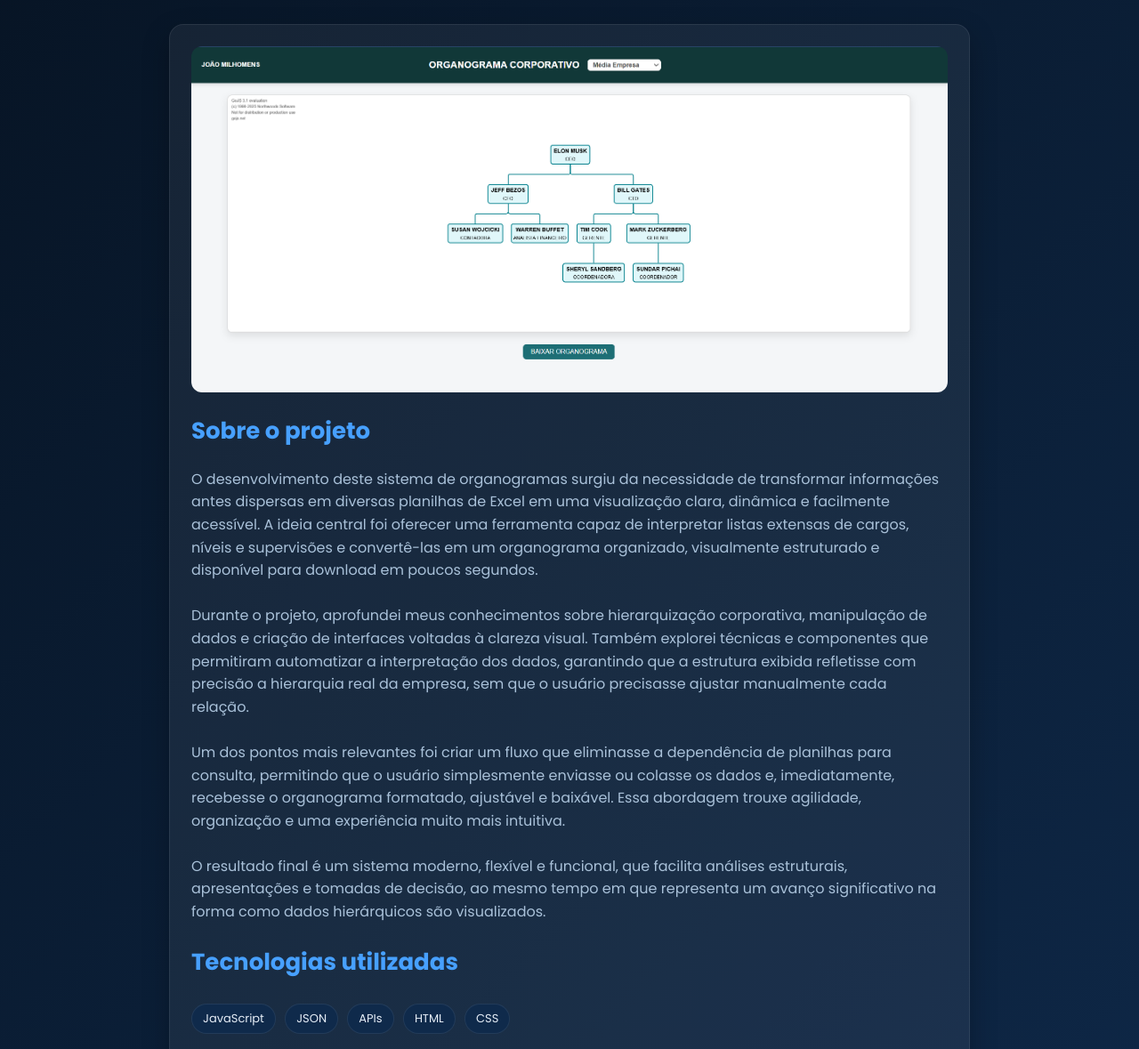
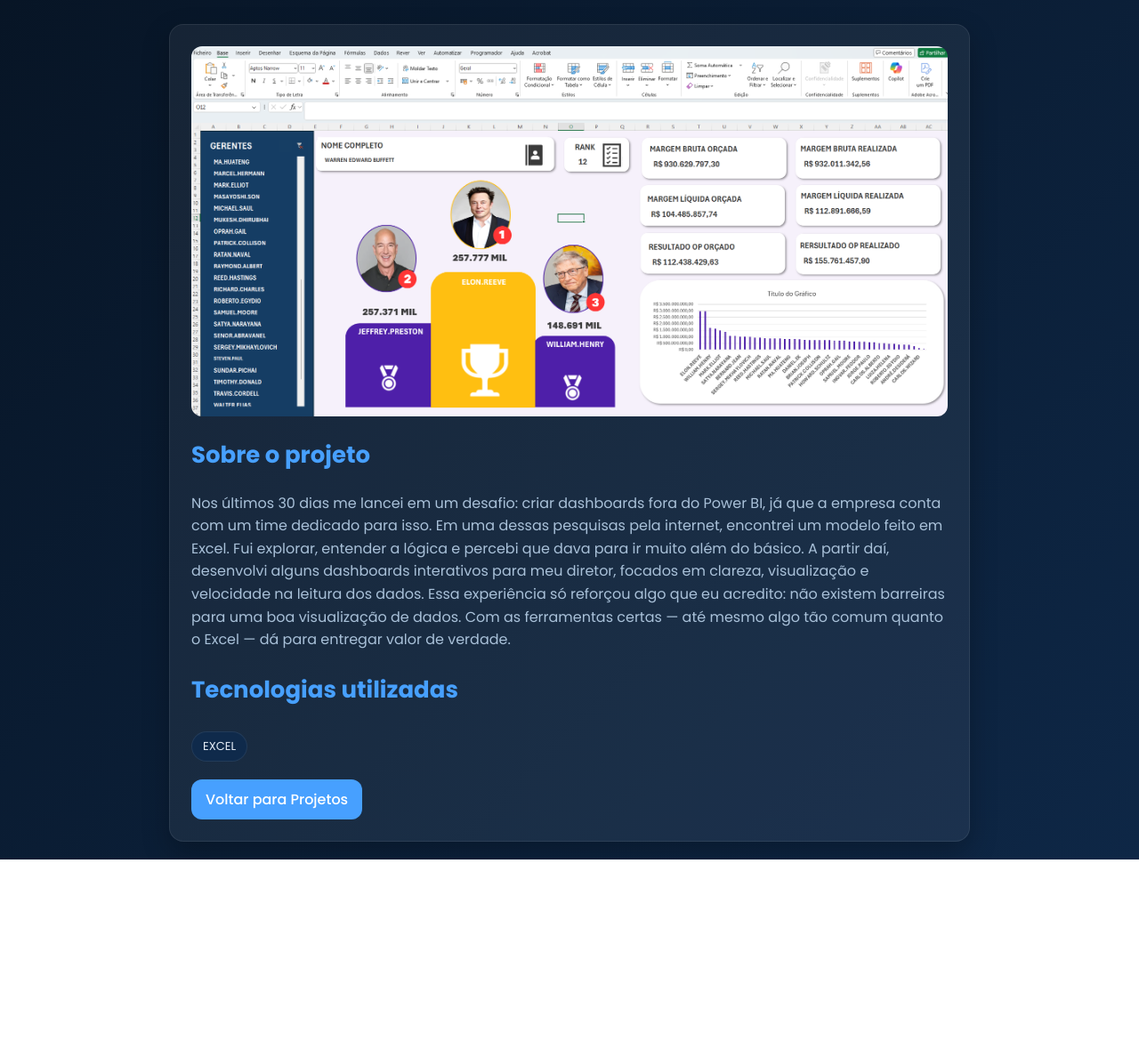
Before and after one commit to joao14160219/Portifolio, a plain HTML site: page Excel.html in a window 1280 px wide. Shown: the part 117-1296 px from the top of the page at 89% size. After the commit the page ends 1083 px from the top, so only its background shows below. Drawn offline with Linux system fonts and the light colour scheme.

Commit message:
Add files via upload

```diff
--- a/Excel.html
+++ b/Excel.html
@@ -89,27 +89,17 @@
 
       <!-- Galeria de imagens -->
       <div class="project-gallery">
-        <img src="SISTEMA ORGANOGRAMA.png" alt="Tela do projeto 1">
+        <img src="3.png" alt="Tela do projeto 1">
 
       </div>
 
       <h2>Sobre o projeto</h2>
       <p>
-       O desenvolvimento deste sistema de organogramas surgiu da necessidade de transformar informações antes dispersas em diversas planilhas de Excel em uma visualização clara, dinâmica e facilmente acessível. A ideia central foi oferecer uma ferramenta capaz de interpretar listas extensas de cargos, níveis e supervisões e convertê-las em um organograma organizado, visualmente estruturado e disponível para download em poucos segundos.<br><br>
-
-Durante o projeto, aprofundei meus conhecimentos sobre hierarquização corporativa, manipulação de dados e criação de interfaces voltadas à clareza visual. Também explorei técnicas e componentes que permitiram automatizar a interpretação dos dados, garantindo que a estrutura exibida refletisse com precisão a hierarquia real da empresa, sem que o usuário precisasse ajustar manualmente cada relação.<br><br>
-
-Um dos pontos mais relevantes foi criar um fluxo que eliminasse a dependência de planilhas para consulta, permitindo que o usuário simplesmente enviasse ou colasse os dados e, imediatamente, recebesse o organograma formatado, ajustável e baixável. Essa abordagem trouxe agilidade, organização e uma experiência muito mais intuitiva.<br><br>
-
-O resultado final é um sistema moderno, flexível e funcional, que facilita análises estruturais, apresentações e tomadas de decisão, ao mesmo tempo em que representa um avanço significativo na forma como dados hierárquicos são visualizados.<br>
+       Nos últimos 30 dias me lancei em um desafio: criar dashboards fora do Power BI, já que a empresa conta com um time dedicado para isso. Em uma dessas pesquisas pela internet, encontrei um modelo feito em Excel. Fui explorar, entender a lógica e percebi que dava para ir muito além do básico. A partir daí, desenvolvi alguns dashboards interativos para meu diretor, focados em clareza, visualização e velocidade na leitura dos dados. Essa experiência só reforçou algo que eu acredito: não existem barreiras para uma boa visualização de dados. Com as ferramentas certas — até mesmo algo tão comum quanto o Excel — dá para entregar valor de verdade.
 
       <h2>Tecnologias utilizadas</h2>
       <div class="tech-pills">
-        <span>JavaScript</span>
-        <span>JSON</span>
-        <span>APIs</span>
-        <span>HTML</span>
-        <span>CSS</span>
+        <span>EXCEL</span>
       </div>
 
       <a href="index.html#projetos" class="btn-back">Voltar para Projetos</a>
```
